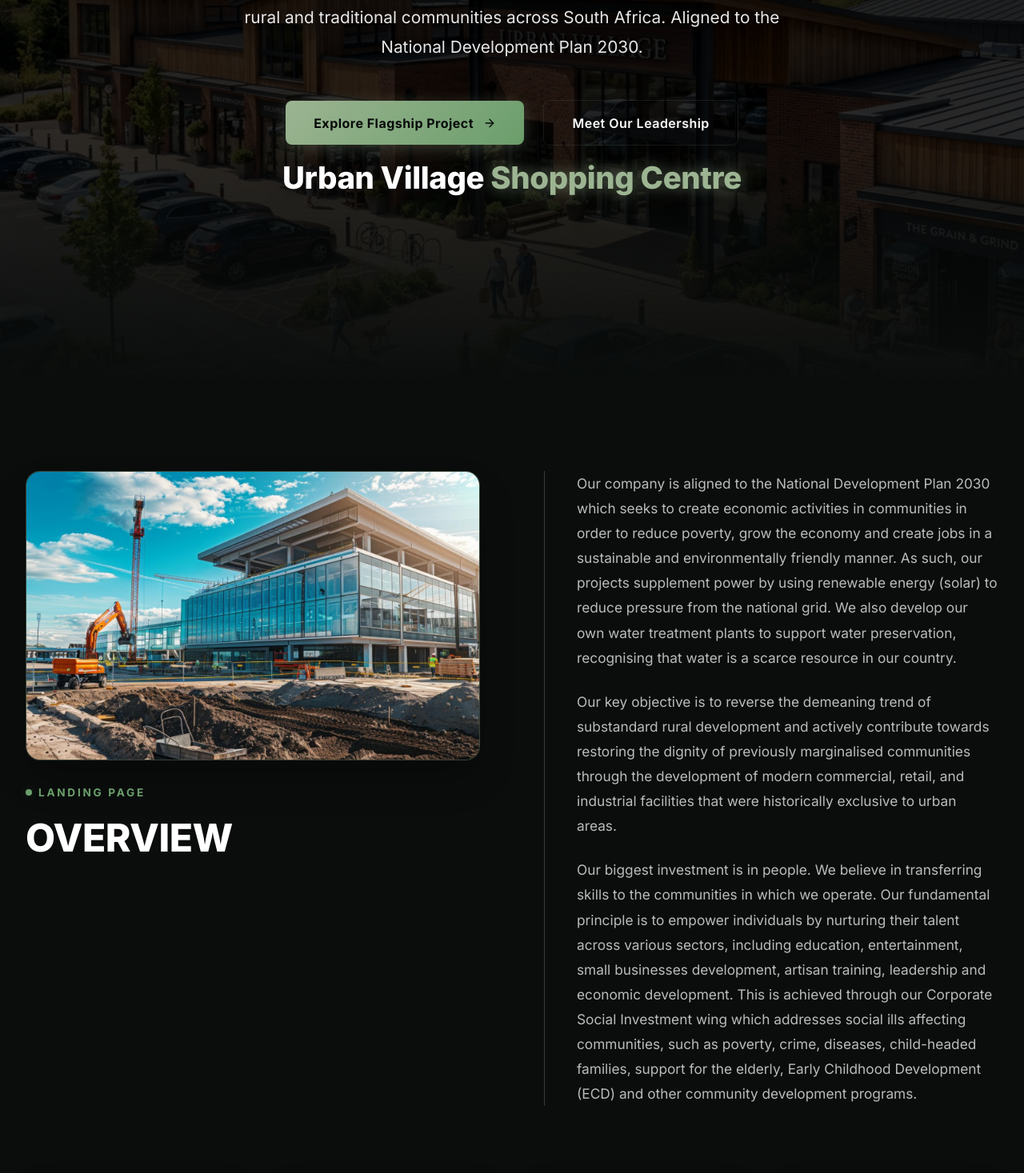
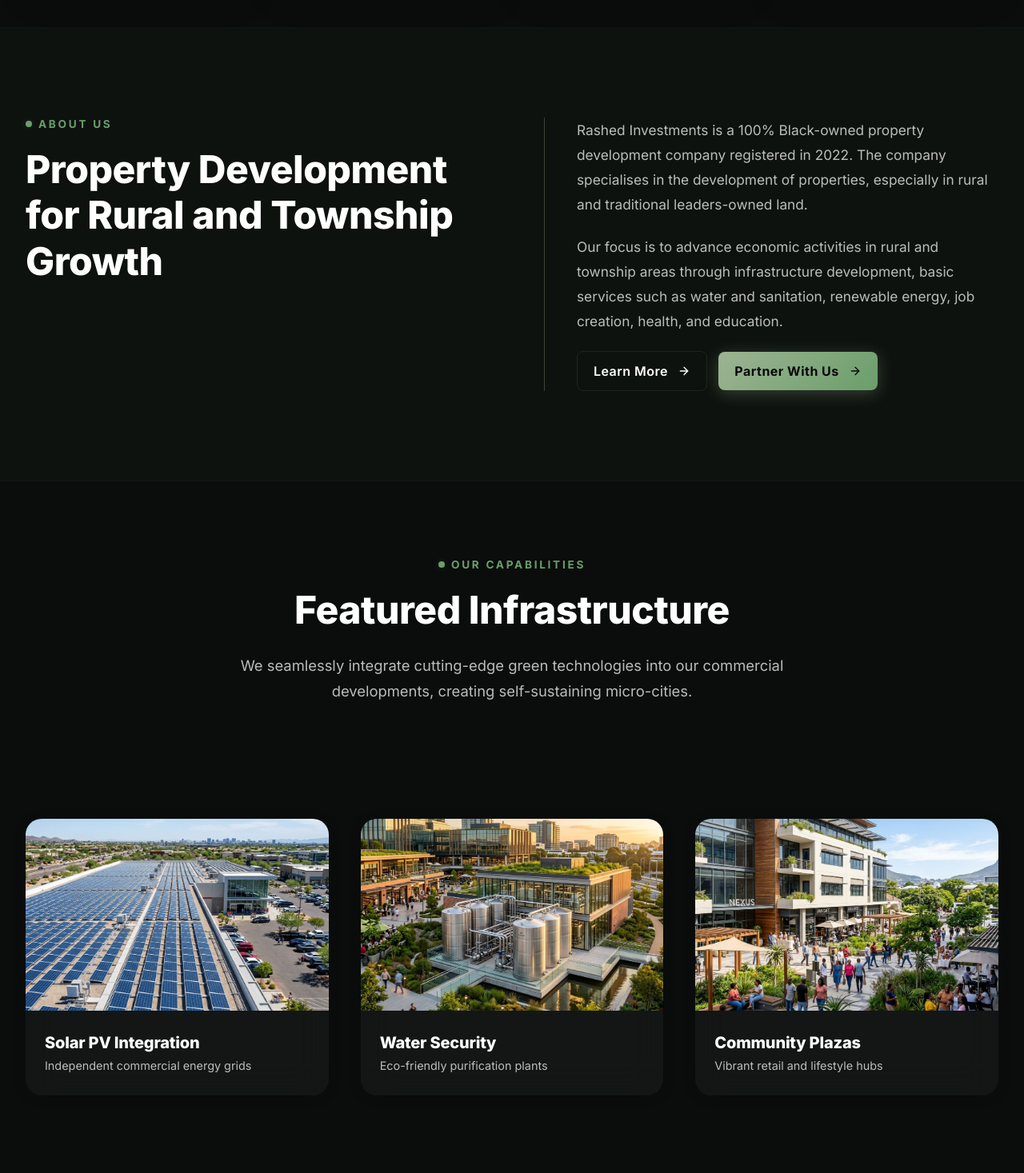
Before and after one commit to banele303/rashed-investment, a React (Vite) app: page / in a window 1280 px wide. Shown: the part 403-1870 px from the top of the page at 80% size. Built offline with nearby package versions, Linux system fonts and the light colour scheme.

Commit message:
Update team images and simplify home page

```diff
--- a/src/components/TeamGallery.jsx
+++ b/src/components/TeamGallery.jsx
@@ -7,7 +7,7 @@ const teamMembers = [
     id: 1,
     name: 'Ndivhuwo Khangale',
     role: 'Executive Director',
-    image: '/director_ndivhuwo.png',
+    image: '/dad.png',
     bio: 'Ndivhuwo leads the strategic vision of Rashed Investments, driving sustainable development and strategic partnerships across rural and urban sectors.',
     email: 'ndivhuwo@rashed.co.za'
   },
@@ -15,7 +15,7 @@ const teamMembers = [
     id: 2,
     name: 'Vhahangwele Khangale',
     role: 'Technical Director',
-    image: '/director_vhahangwele.png',
+    image: '/small daddy.png',
     bio: 'Overseeing all engineering and construction phases, Vhahangwele ensures every project meets premium quality and strict safety standards.',
     email: 'vhahangwele@rashed.co.za'
   },
@@ -23,7 +23,7 @@ const teamMembers = [
     id: 3,
     name: 'Monica Khangale',
     role: 'Marketing and Communications Executive',
-    image: '/director_monica.png',
+    image: '/lady.jpeg',
     bio: 'Monica manages daily operations, community stakeholder engagement, and the integration of CSI programs into core business activities.',
     email: 'monica@rashed.co.za'
   }
--- a/src/components/Testimonials.jsx
+++ b/src/components/Testimonials.jsx
@@ -12,7 +12,7 @@ const reviews = [
     id: 1,
     name: 'Chief Advisor – Tshishushuru',
     role: 'Traditional Leader · Local Guide',
-    avatar: '/director_ndivhuwo.png',
+    avatar: '/dad.png',
     initials: null,
     avatarBg: null,
     stars: 5,
@@ -27,7 +27,7 @@ const reviews = [
     id: 2,
     name: 'Sipho Ndlovu',
     role: 'Community Leader · Level 8 Local Guide',
-    avatar: '/director_vhahangwele.png',
+    avatar: '/small daddy.png',
     initials: null,
     avatarBg: null,
     stars: 5,
@@ -42,7 +42,7 @@ const reviews = [
     id: 3,
     name: 'Thandiwe Mahlangu',
     role: 'Entrepreneur · Local Guide',
-    avatar: '/director_monica.png',
+    avatar: '/lady.jpeg',
     initials: null,
     avatarBg: null,
     stars: 5,
--- a/src/pages/Contact.jsx
+++ b/src/pages/Contact.jsx
@@ -67,8 +67,8 @@ export default function Contact() {
 
               {/* Director cards */}
               {[
-                { name: 'Ndivhuwo Khangale', role: 'Executive Director', phone: '072 254 9448', email: 'ndivhuwo@rashed.co.za', img: '/director_ndivhuwo.png' },
-                { name: 'Vhahangwele Khangale', role: 'Technical Director', phone: '067 285 5095', email: 'vhahangwele@rashed.co.za', img: '/director_vhahangwele.png' },
+                { name: 'Ndivhuwo Khangale', role: 'Executive Director', phone: '072 254 9448', email: 'ndivhuwo@rashed.co.za', img: '/dad.png' },
+                { name: 'Vhahangwele Khangale', role: 'Technical Director', phone: '067 285 5095', email: 'vhahangwele@rashed.co.za', img: '/small daddy.png' },
               ].map((d, idx) => (
                 <div key={idx} style={styles.directorCard}>
                   <img src={d.img} alt={d.name} style={styles.directorAvatar}
--- a/src/pages/Home.jsx
+++ b/src/pages/Home.jsx
@@ -48,61 +48,6 @@ export default function Home() {
         <title>Rashed Investments | Sustainable Property & Infrastructure Development</title>
         <meta name="description" content="100% Black-owned property development firm specializing in rural and traditional land developments. Aligned with South African NDP 2030." />
       </Helmet>
-
-      {/* NEW HERO SECTION WITH FULL BACKGROUND IMAGE */}
-      <section className="home-hero-section" style={styles.heroSection}>
-        <div style={styles.heroOverlay}></div>
-        <div className="container" style={styles.heroContainer}>
-          <div style={styles.heroContent} className="animate-fade-in">
-            <div className="glow-badge" style={{ marginBottom: '1.5rem', background: 'rgba(255,255,255,0.1)', borderColor: 'rgba(255,255,255,0.2)' }}>
-              <span style={{ color: '#FFFFFF' }}>Sustainable Property Specialists</span>
-            </div>
-            <p className="home-hero-subtitle" style={styles.heroSubtitle}>
-              Developing modern commercial, retail, and industrial infrastructure in rural and traditional communities across South Africa. Aligned to the National Development Plan 2030.
-            </p>
-            <div className="responsive-button-row home-hero-buttons" style={styles.heroBtns}>
-              <Link to="/projects" className="btn-premium btn-primary">
-                <span>Explore Flagship Project</span>
-                <ArrowRight size={16} />
-              </Link>
-              <Link to="/about" className="btn-premium btn-secondary">
-                <span>Meet Our Leadership</span>
-              </Link>
-            </div>
-            <h1 className="home-flagship-label" style={styles.flagshipLabel}>
-              Urban Village <span style={styles.flagshipLabelAccent}>Shopping Centre</span>
-            </h1>
-          </div>
-        </div>
-      </section>
-
-      {/* Landing Page Overview */}
-      <section style={styles.overviewSection}>
-        <div className="container responsive-two-col" style={styles.overviewContainer}>
-          <div style={styles.overviewIntro}>
-            <div style={styles.overviewImageFrame}>
-              <img
-                src="/about-img.jpeg"
-                alt="Modern construction and property development site"
-                style={styles.overviewImage}
-              />
-            </div>
-            <span className="section-tag-green">Landing Page</span>
-            <h2 className="section-title">OVERVIEW</h2>
-          </div>
-          <div className="mobile-copy-panel" style={styles.overviewCopy}>
-            <p style={styles.overviewText}>
-              Our company is aligned to the National Development Plan 2030 which seeks to create economic activities in communities in order to reduce poverty, grow the economy and create jobs in a sustainable and environmentally friendly manner. As such, our projects supplement power by using renewable energy (solar) to reduce pressure from the national grid. We also develop our own water treatment plants to support water preservation, recognising that water is a scarce resource in our country.
-            </p>
-            <p style={styles.overviewText}>
-              Our key objective is to reverse the demeaning trend of substandard rural development and actively contribute towards restoring the dignity of previously marginalised communities through the development of modern commercial, retail, and industrial facilities that were historically exclusive to urban areas.
-            </p>
-            <p style={styles.overviewText}>
-              Our biggest investment is in people. We believe in transferring skills to the communities in which we operate. Our fundamental principle is to empower individuals by nurturing their talent across various sectors, including education, entertainment, small businesses development, artisan training, leadership and economic development. This is achieved through our Corporate Social Investment wing which addresses social ills affecting communities, such as poverty, crime, diseases, child-headed families, support for the elderly, Early Childhood Development (ECD) and other community development programs.
-            </p>
-          </div>
-        </div>
-      </section>
 
       {/* Stats Counter Section */}
       <AnimatedSection direction="up" delay={0.2}>
@@ -492,49 +437,7 @@ const styles = {
     padding: '3.5rem 0',
     position: 'relative',
     zIndex: 10,
-    marginTop: '-80px',
-  },
-  overviewSection: {
-    background: 'var(--bg-secondary)',
-    padding: '7rem 0',
-  },
-  overviewContainer: {
-    display: 'grid',
-    gridTemplateColumns: 'repeat(auto-fit, minmax(min(100%, 420px), 1fr))',
-    gap: '5rem',
-    alignItems: 'start',
-  },
-  overviewIntro: {
-    display: 'flex',
-    flexDirection: 'column',
-    alignItems: 'flex-start',
-  },
-  overviewImageFrame: {
-    width: '100%',
-    borderRadius: '18px',
-    overflow: 'hidden',
-    border: '1px solid var(--border-accent)',
-    boxShadow: '0 25px 50px -12px rgba(0,0,0,0.35)',
-    marginBottom: '2rem',
-    background: 'var(--bg-tertiary)',
-  },
-  overviewImage: {
-    width: '100%',
-    height: '360px',
-    display: 'block',
-    objectFit: 'cover',
-    objectPosition: 'center',
-  },
-  overviewCopy: {
-    display: 'grid',
-    gap: '1.5rem',
-    paddingLeft: '2.5rem',
-    borderLeft: '1px solid var(--border-accent)',
-  },
-  overviewText: {
-    fontSize: '1.08rem',
-    lineHeight: '1.8',
-    color: 'var(--text-secondary)',
+    marginTop: 0,
   },
   aboutHomeSection: {
     background: 'var(--bg-tertiary)',
```
